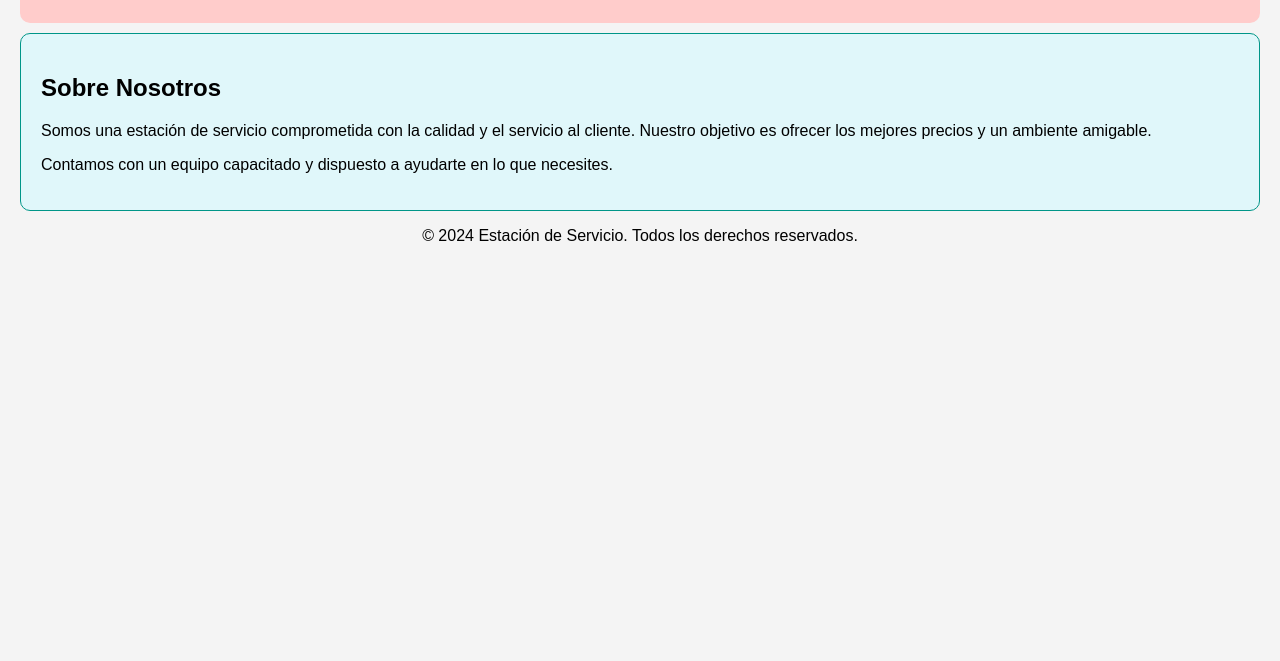
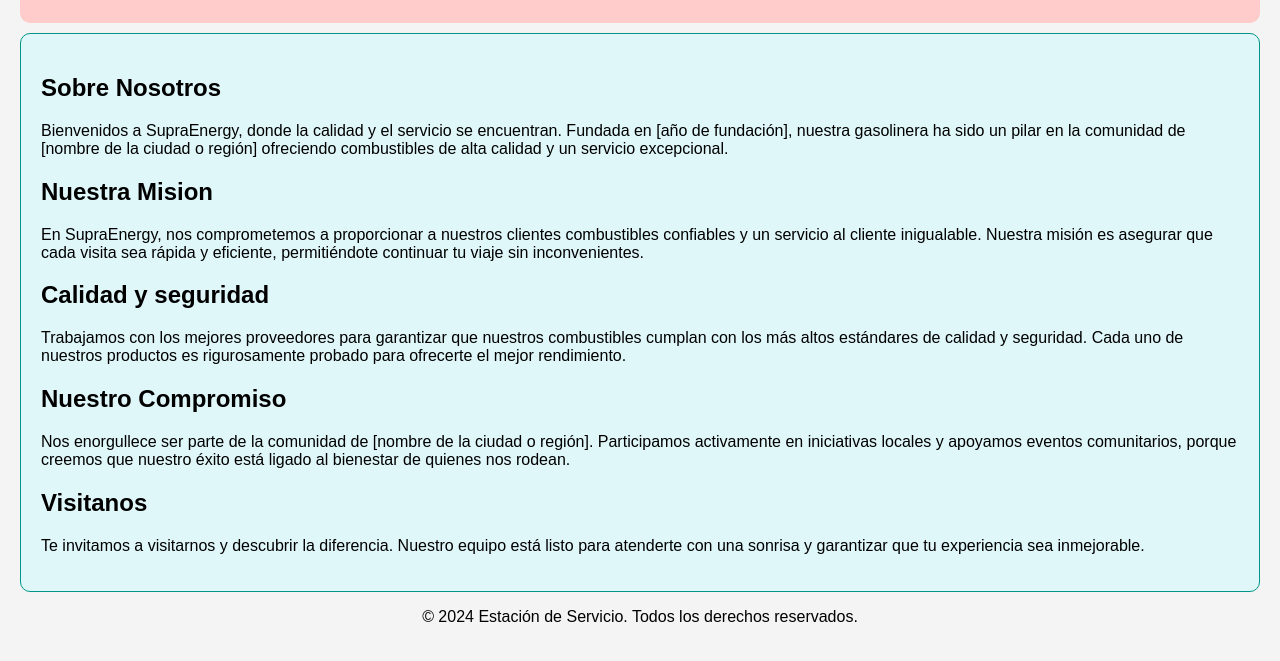
Before and after one commit to DRomero358/SupraEnergy, a plain HTML site: page nosotros.html in a window 1280 px wide. Shown: the part 131-792 px from the top of the page. Drawn offline with Linux system fonts and the light colour scheme.

Commit message:
actualizacion nosotros

```diff
--- a/nosotros.html
+++ b/nosotros.html
@@ -22,8 +22,19 @@
     </header>
     <main>
         <h2>Sobre Nosotros</h2>
-        <p>Somos una estación de servicio comprometida con la calidad y el servicio al cliente. Nuestro objetivo es ofrecer los mejores precios y un ambiente amigable.</p>
-        <p>Contamos con un equipo capacitado y dispuesto a ayudarte en lo que necesites.</p>
+        <p>Bienvenidos a SupraEnergy, donde la calidad y el servicio se encuentran. Fundada en [año de fundación], nuestra gasolinera ha sido un pilar en la comunidad de [nombre de la ciudad o región] ofreciendo combustibles de alta calidad y un servicio excepcional.</p>
+
+        <h2>Nuestra Mision</h2>
+        <p>En SupraEnergy, nos comprometemos a proporcionar a nuestros clientes combustibles confiables y un servicio al cliente inigualable. Nuestra misión es asegurar que cada visita sea rápida y eficiente, permitiéndote continuar tu viaje sin inconvenientes.</p>
+
+        <h2>Calidad y seguridad</h2>
+        <p>Trabajamos con los mejores proveedores para garantizar que nuestros combustibles cumplan con los más altos estándares de calidad y seguridad. Cada uno de nuestros productos es rigurosamente probado para ofrecerte el mejor rendimiento.</p>
+
+        <h2>Nuestro Compromiso</h2>
+        <p>Nos enorgullece ser parte de la comunidad de [nombre de la ciudad o región]. Participamos activamente en iniciativas locales y apoyamos eventos comunitarios, porque creemos que nuestro éxito está ligado al bienestar de quienes nos rodean.</p>
+
+        <h2>Visitanos</h2>
+        <p>Te invitamos a visitarnos y descubrir la diferencia. Nuestro equipo está listo para atenderte con una sonrisa y garantizar que tu experiencia sea inmejorable.</p>
     </main>
     <footer>
         <p>&copy; 2024 Estación de Servicio. Todos los derechos reservados.</p>
```
